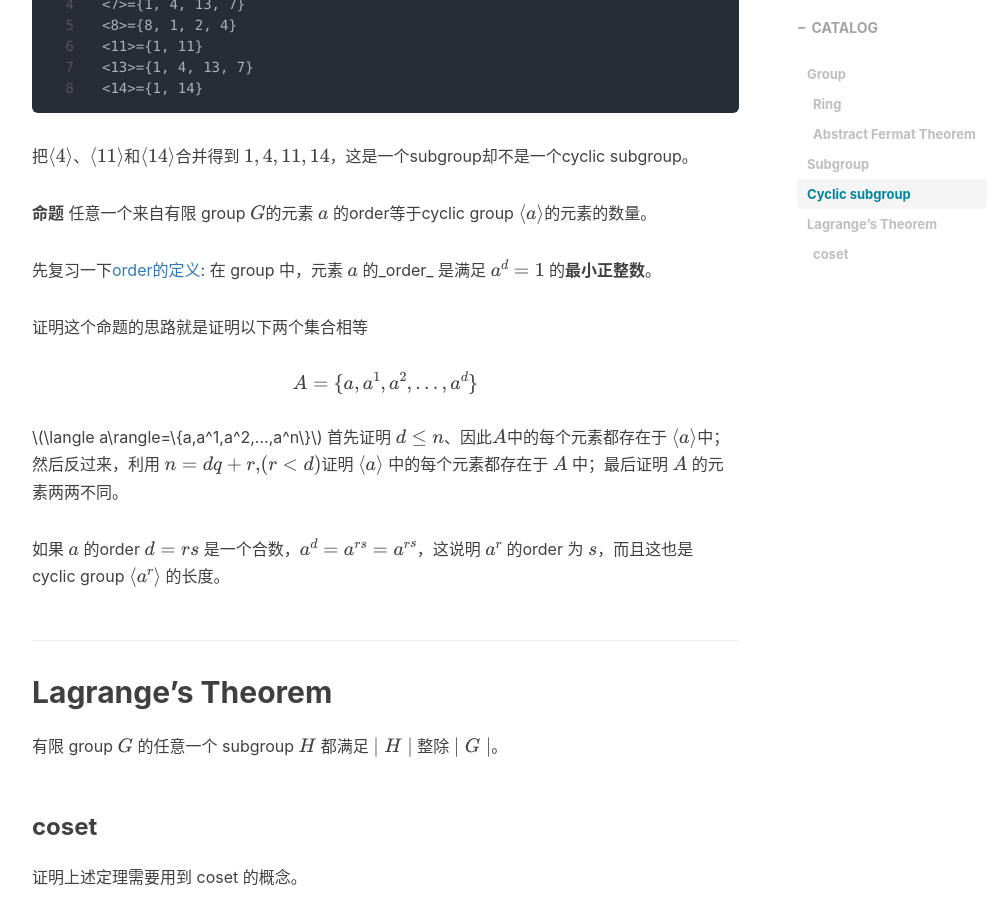
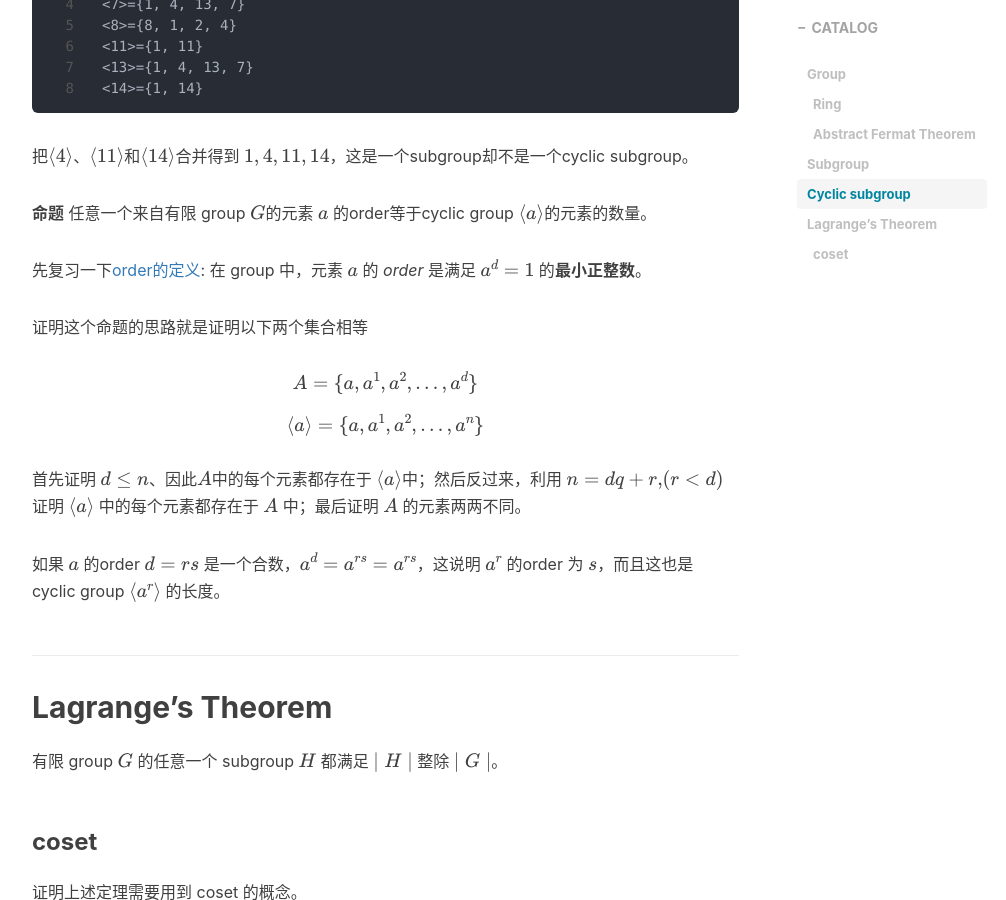
Before and after one commit to kayoch1n/kayoch1n.github.io, a Jekyll site: the page built from _posts/2022-06-05-group.markdown, in a window 1280 px wide and 900 px high, scrolled down 3870 px. Shown: the whole window, without its empty margins (233-1239 px from the left). Built offline with Jekyll 4.4.1, drawn with Linux system fonts in a browser that asks for light colours; nearby versions of some CDN libraries; comment, search, counter and statistics services are not loaded.

```diff
--- a/_posts/2022-06-05-group.markdown
+++ b/_posts/2022-06-05-group.markdown
@@ -137,7 +137,7 @@ for i in range(15):
 
 **命题** 任意一个来自有限 group $G$的元素 $a$ 的order等于cyclic group $\langle a\rangle$的元素的数量。
 
-先复习一下[order的定义](https://en.wikipedia.org/wiki/Multiplicative_order): 在 group 中，元素 $a$ 的_order_ 是满足 $a^d=1$ 的**最小正整数**。
+先复习一下[order的定义](https://en.wikipedia.org/wiki/Multiplicative_order): 在 group 中，元素 $a$ 的 _order_ 是满足 $a^d=1$ 的**最小正整数**。
 
 证明这个命题的思路就是证明以下两个集合相等
 
@@ -148,6 +148,7 @@ $$
 $$
 \langle a\rangle=\{a,a^1,a^2,...,a^n\}
 $$
+
 首先证明 $d\le n$、因此$A$中的每个元素都存在于 $\langle a\rangle$中；然后反过来，利用 $n=dq+r\text{,}(r\lt d)$证明 $\langle a\rangle$ 中的每个元素都存在于 $A$ 中；最后证明 $A$ 的元素两两不同。
 
 如果 $a$ 的order $d=rs$ 是一个合数，$a^d=a^{rs}={a^r}^s$，这说明 $a^r$ 的order 为 $s$，而且这也是 cyclic group $\langle a^r\rangle$ 的长度。
```
